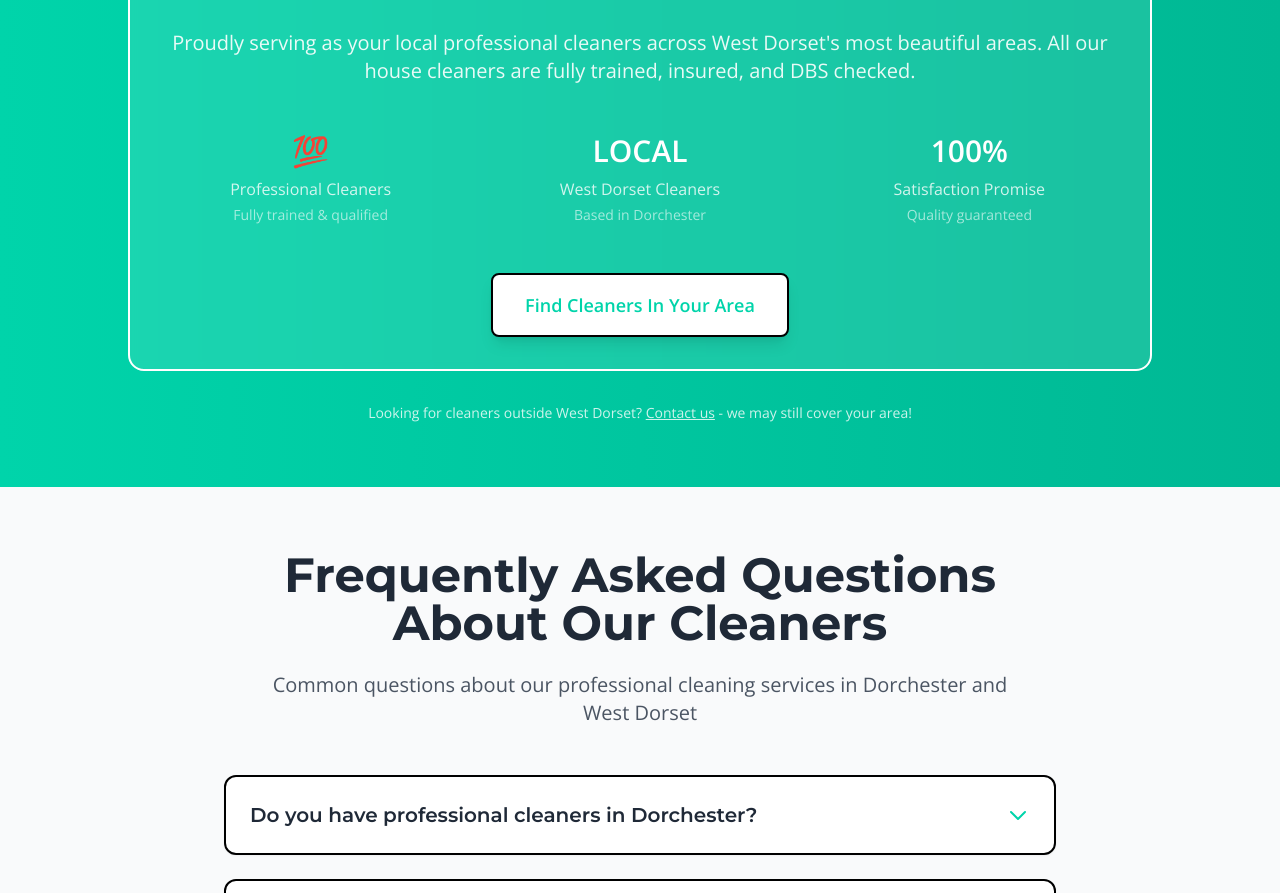
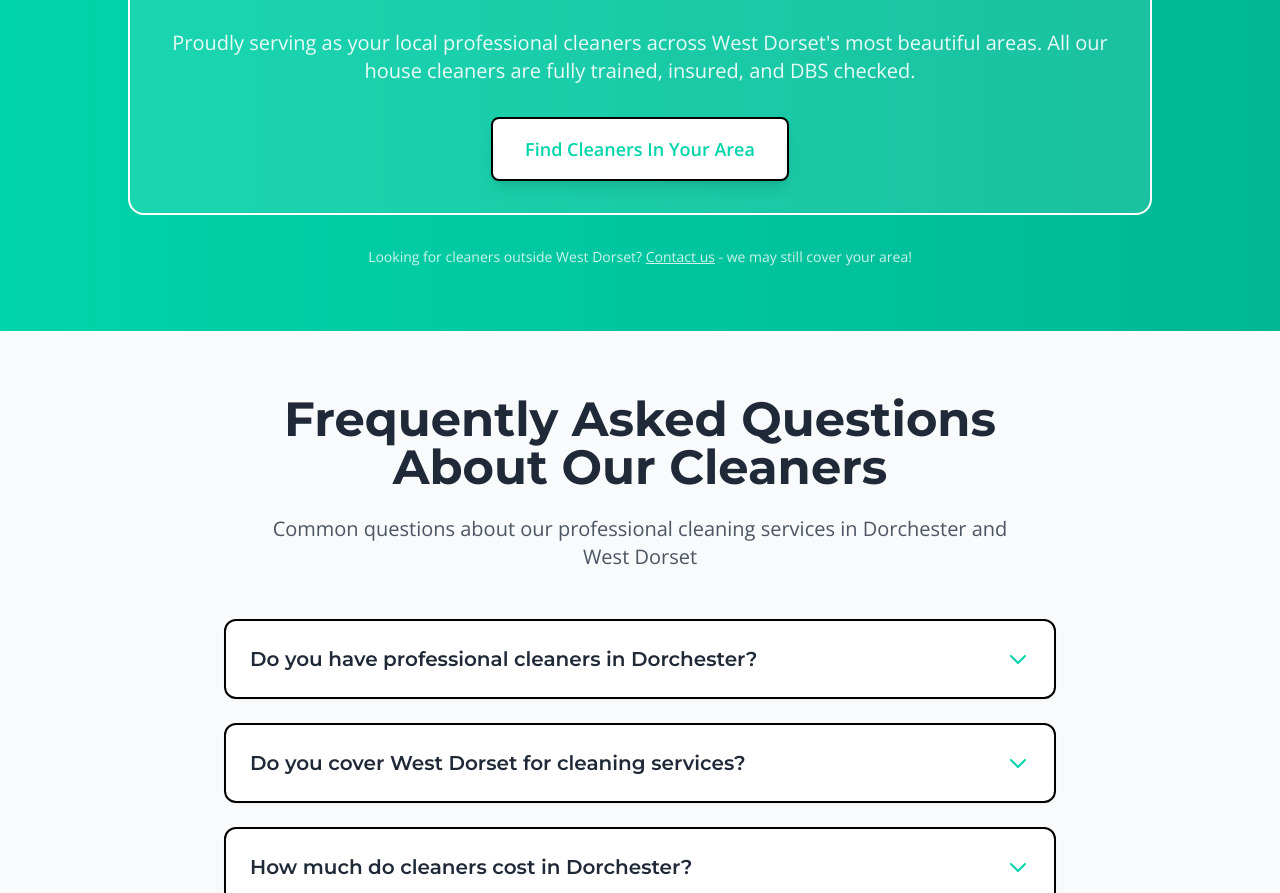
Before and after one commit to RichardDack/Your-Clean-Queen, a Next.js app: page / in a window 1280 px wide. Shown: the part 5966-6859 px from the top of the page. Built offline with nearby package versions, Linux system fonts and the light colour scheme.

Commit message:
Update Areas.tsx

```diff
--- a/src/components/Areas.tsx
+++ b/src/components/Areas.tsx
@@ -56,23 +56,7 @@ export default function Areas() {
             Proudly serving as your local professional cleaners across West Dorset's most beautiful areas.
             All our house cleaners are fully trained, insured, and DBS checked.
           </p>
-          <div className="grid grid-cols-1 md:grid-cols-3 gap-4 md:gap-8 text-center">
-            <div className="p-3 md:p-4">
-              <div className="text-2xl md:text-3xl font-bold text-white mb-1 md:mb-2">💯</div>
-              <div className="text-white/80 text-sm md:text-base">Professional Cleaners</div>
-              <div className="text-xs md:text-sm text-white/60 mt-1">Fully trained & qualified</div>
-            </div>
-            <div className="p-3 md:p-4">
-              <div className="text-2xl md:text-3xl font-bold text-white mb-1 md:mb-2">LOCAL</div>
-              <div className="text-white/80 text-sm md:text-base">West Dorset Cleaners</div>
-              <div className="text-xs md:text-sm text-white/60 mt-1">Based in Dorchester</div>
-            </div>
-            <div className="p-3 md:p-4">
-              <div className="text-2xl md:text-3xl font-bold text-white mb-1 md:mb-2">100%</div>
-              <div className="text-white/80 text-sm md:text-base">Satisfaction Promise</div>
-              <div className="text-xs md:text-sm text-white/60 mt-1">Quality guaranteed</div>
-            </div>
-          </div>
+
 
           <div className="mt-6 md:mt-8">
             <a
```
